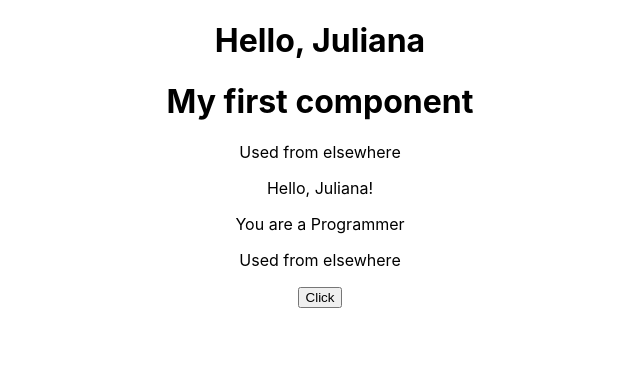
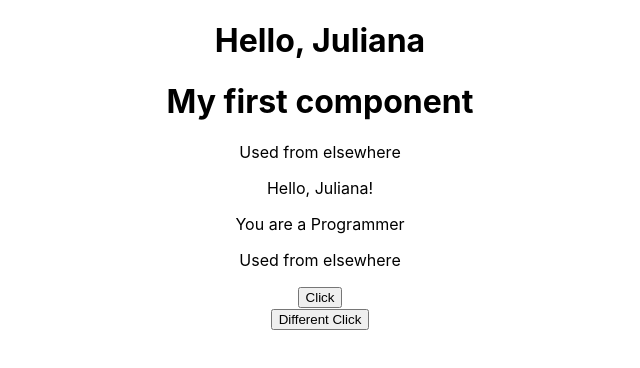
Before and after one commit to WeltonAM/React_HoraDeCodar, a React (Create React App) app in the folder 01_fundamentals/: page / in a window 1280 px wide. Shown: the top 368 px of the page, without its empty margins (320-960 px from the left). Built offline with nearby package versions, Linux system fonts and the light colour scheme.

Commit message:
Inline event

```diff
--- a/01_fundamentals/src/components/Events.js
+++ b/01_fundamentals/src/components/Events.js
@@ -1,15 +1,18 @@
 const Events = () => {
 
     const handleMyEvent = (e) => {
-        console.log(e)
-
         console.log('Clicked')
     }
 
     return (
         <div>
+
             <div>
                 <button onClick={handleMyEvent}>Click</button>
+            </div>
+
+            <div>
+                <button onClick={() => console.log('Inline event')}>Different Click</button>
             </div>
         </div>
     )
```
